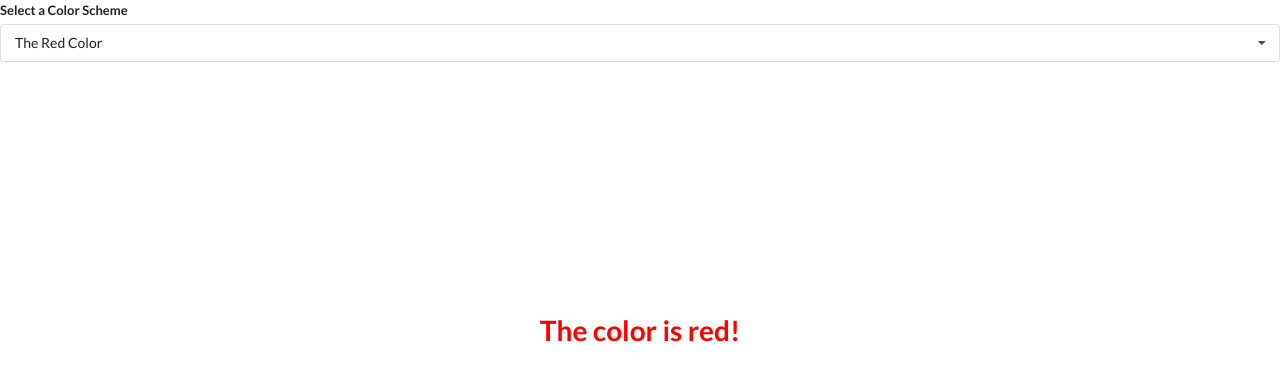
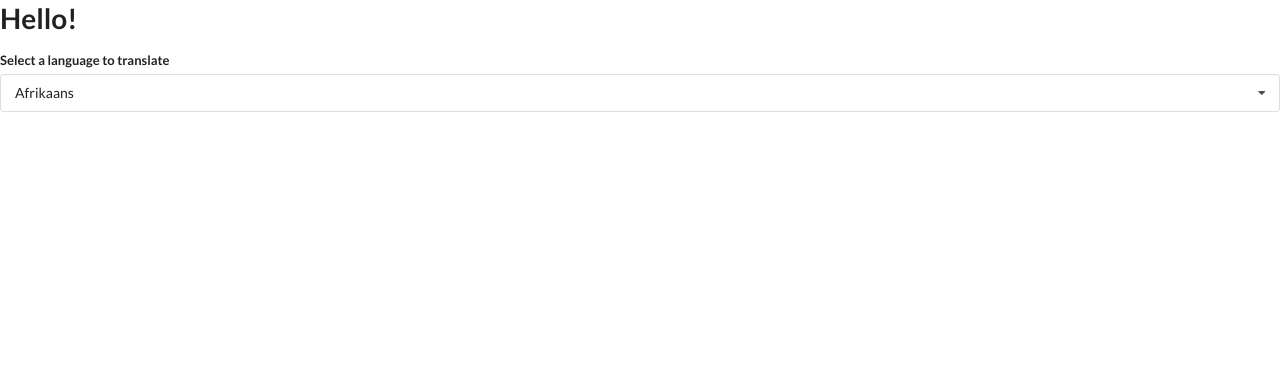
Before and after one commit to dockwall/react-wiki-widgets, a React (Create React App) app: page / in a window 1280 px wide. Shown: the top 380 px of the page. Built offline with nearby package versions, Linux system fonts and the light colour scheme.

Commit message:
Scaffolded translate widget. Fixed Dropdown, temporarily turned off h1

```diff
--- a/src/App.js
+++ b/src/App.js
@@ -2,6 +2,7 @@ import React, { useState } from "react";
 import Accordion from "./components/Accordion";
 import Search from "./components/Search";
 import Dropdown from "./components/Dropdown";
+import Translate from "./components/Translate";
 
 // For Accordion list I use mock object
 const accordionMockupItems = [
@@ -44,12 +45,13 @@ const App = () => {
         <div>
             {/* <Accordion items={accordionMockupItems} /> */}
             {/* <Search /> */}
-            <Dropdown
+            {/* <Dropdown
                 options={dropdownOptions}
                 labelText="Select a Color Scheme"
-                selectedColor={selectedColor}
+                selected={selectedColor}
                 onSelectedChange={setSelectedColor}
-            />
+            /> */}
+            <Translate />
         </div>
     )
 };
--- a/src/components/Dropdown.js
+++ b/src/components/Dropdown.js
@@ -37,7 +37,7 @@ const Dropdown = (props) => {
     // Construct Dropdown color elements from config objects in props
     const renderedOptions = props.options.map((option) => {
         // Filter selected color in all color options
-        if (props.selectedColor.value === option.value) return null;
+        if (props.selected.value === option.value) return null;
 
         return (
             <div
@@ -50,8 +50,6 @@ const Dropdown = (props) => {
         )
     });
 
-    console.log(props.selectedColor)
-
     // ternary operators to choose current Semantic UI styles
     return (
         <div className="ui form" ref={dropdownRef}>
@@ -62,17 +60,17 @@ const Dropdown = (props) => {
                     onClick={() => setIsDropdownActive(!isDropdownActive)}
                 >
                     <i className="dropdown icon" />
-                    <div className="text">{props.selectedColor.label}</div>
+                    <div className="text">{props.selected.label}</div>
                     <div className={`menu ${isDropdownActive ? activeDropdownStyles.menu : ''}`}>{renderedOptions}</div>
                 </div>
             </div>
-            <h1
+            {/* <h1
                 style={{
                     textAlign: 'center',
-                    color: props.selectedColor.value,
+                    color: props.selected.value,
                     marginTop: '250px',
                 }}
-            >The color is {props.selectedColor.value}!</h1>
+            >The color is {props.selected.value}!</h1> */}
         </div>
     )
 };
--- /dev/null
+++ b/src/components/Translate.js
@@ -0,0 +1,35 @@
+import React, { useState } from "react";
+import Dropdown from "./Dropdown";
+
+const translateOptions = [
+    {
+        label: 'Afrikaans',
+        value: 'af'
+    },
+    {
+        label: 'Arabic',
+        value: 'ar'
+    },
+    {
+        label: 'Hindi',
+        value: 'hi'
+    }
+];
+
+const Translate = () => {
+    const [selectedLanguage, setSelectedLanguage] = useState(translateOptions[0]);
+
+    return (
+        <div>
+            <h1>Hello!</h1>
+            <Dropdown
+                options={translateOptions}
+                labelText="Select a language to translate"
+                selected={selectedLanguage}
+                onSelectedChange={setSelectedLanguage}
+            />
+        </div>
+    )
+}
+
+export default Translate;
```
